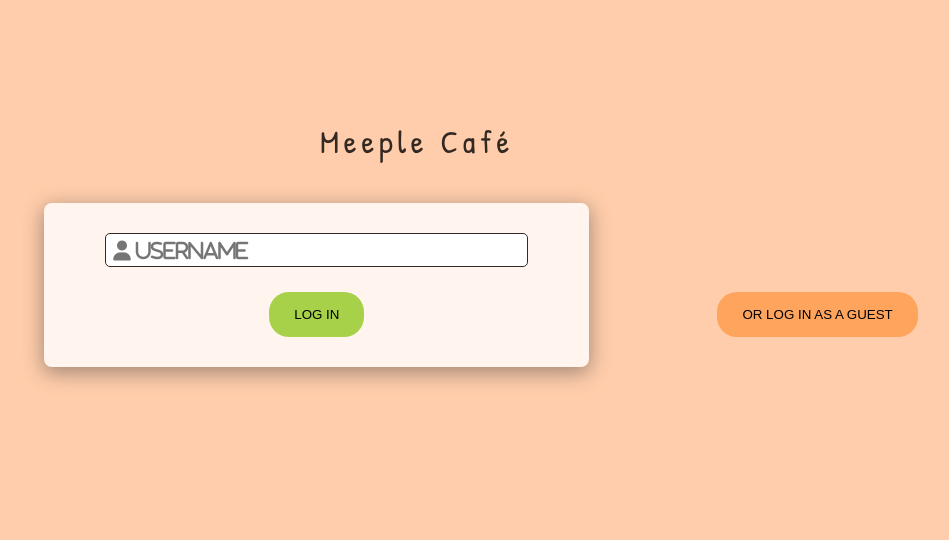
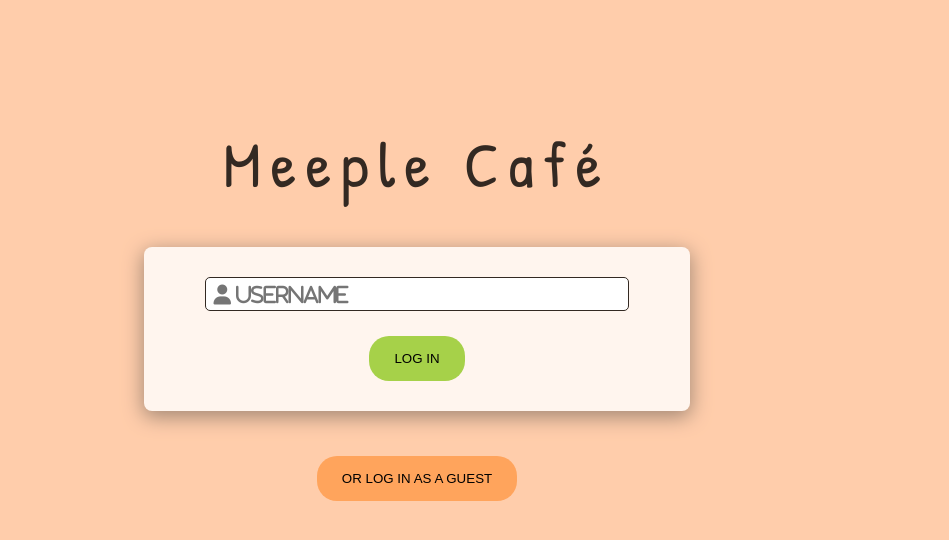
Before and after one commit to jamesgrannan/board-game-review-site, a React (Create React App) app: page /login in a window 1280 px wide. Shown: the top 540 px of the page, without its empty margins (223-1172 px from the left). Built offline with nearby package versions, Linux system fonts and the light colour scheme.

Commit message:
added css for login page on desktop

```diff
--- a/src/components/Login.jsx
+++ b/src/components/Login.jsx
@@ -43,6 +43,7 @@ const Login = () => {
   return (
     <div className={styles.login}>
       <h1>Meeple Café</h1>
+      <div>
         <form onSubmit={handleSubmit}>
           <label htmlFor="username">Enter your username</label>
 
@@ -61,6 +62,7 @@ const Login = () => {
             Log In
           </button>
         </form>
+      </div>
       <button onClick={handleGuest} className={styles.guest}>
         Or Log in as a guest
       </button>
--- a/src/css-modules/login.module.css
+++ b/src/css-modules/login.module.css
@@ -57,3 +57,9 @@
   background-color: #ffa45c;
   margin-bottom: 20px;
 }
+
+@media screen and (min-width: 600px) {
+  .login h1 {
+    font-size: 8vh;
+  }
+}
```
Lines whose indentation alone changed are shown as unchanged.
